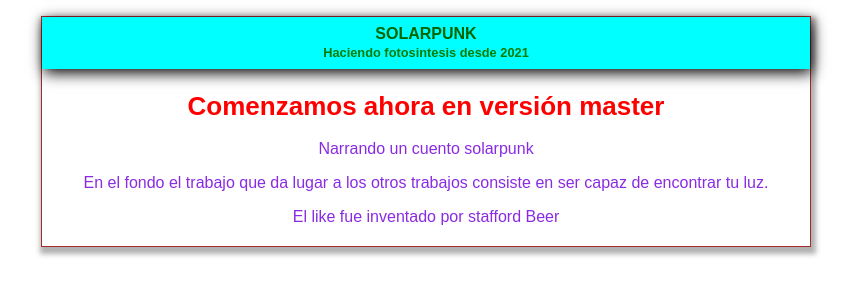
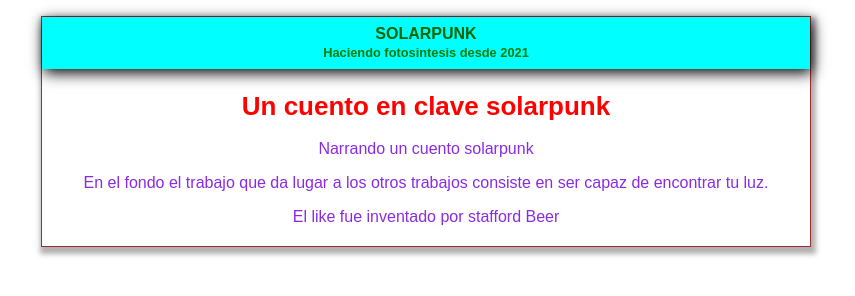
Before and after one commit to bohmbox/git-course, a plain HTML site: page index.html in a window 1280 px wide. Shown: the whole page, without its empty margins (214-1069 px from the left). Drawn offline with Linux system fonts and the light colour scheme.

Commit message:
modificando nuevamente el titulo

```diff
--- a/index.html
+++ b/index.html
@@ -16,7 +16,7 @@
             <span id="tagline"> <br> Haciendo fotosintesis desde 2021 </span>
         </div>
         <div id="post">
-            <h1>Comenzamos ahora en versión master</h1>
+            <h1>Un cuento en clave solarpunk</h1>
             <p>Narrando un cuento solarpunk</p>
             <p>En el fondo el trabajo que da lugar a los otros trabajos consiste en ser capaz de encontrar tu luz.</p>
             <p>El like fue inventado por stafford Beer</p>
```
